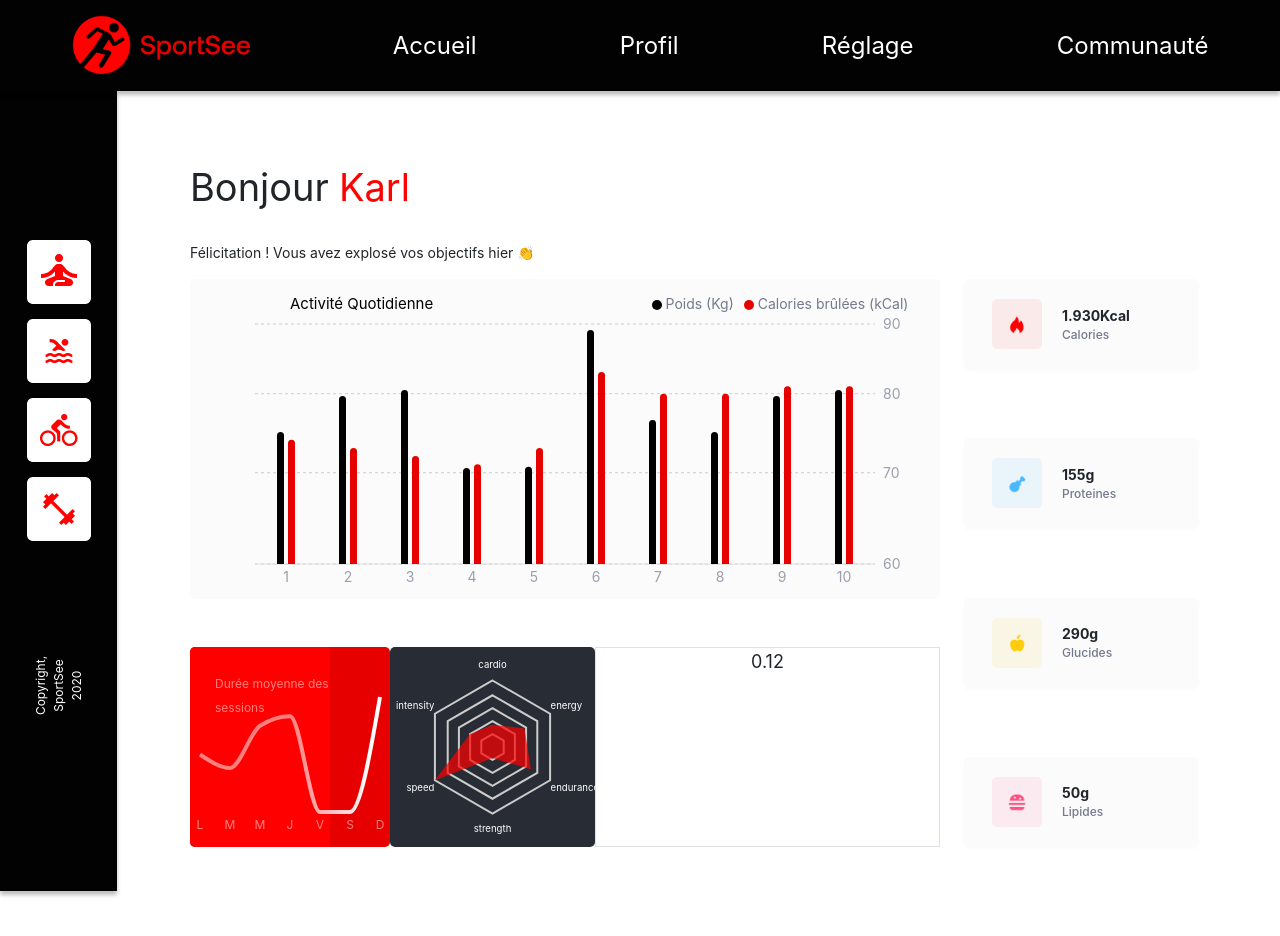
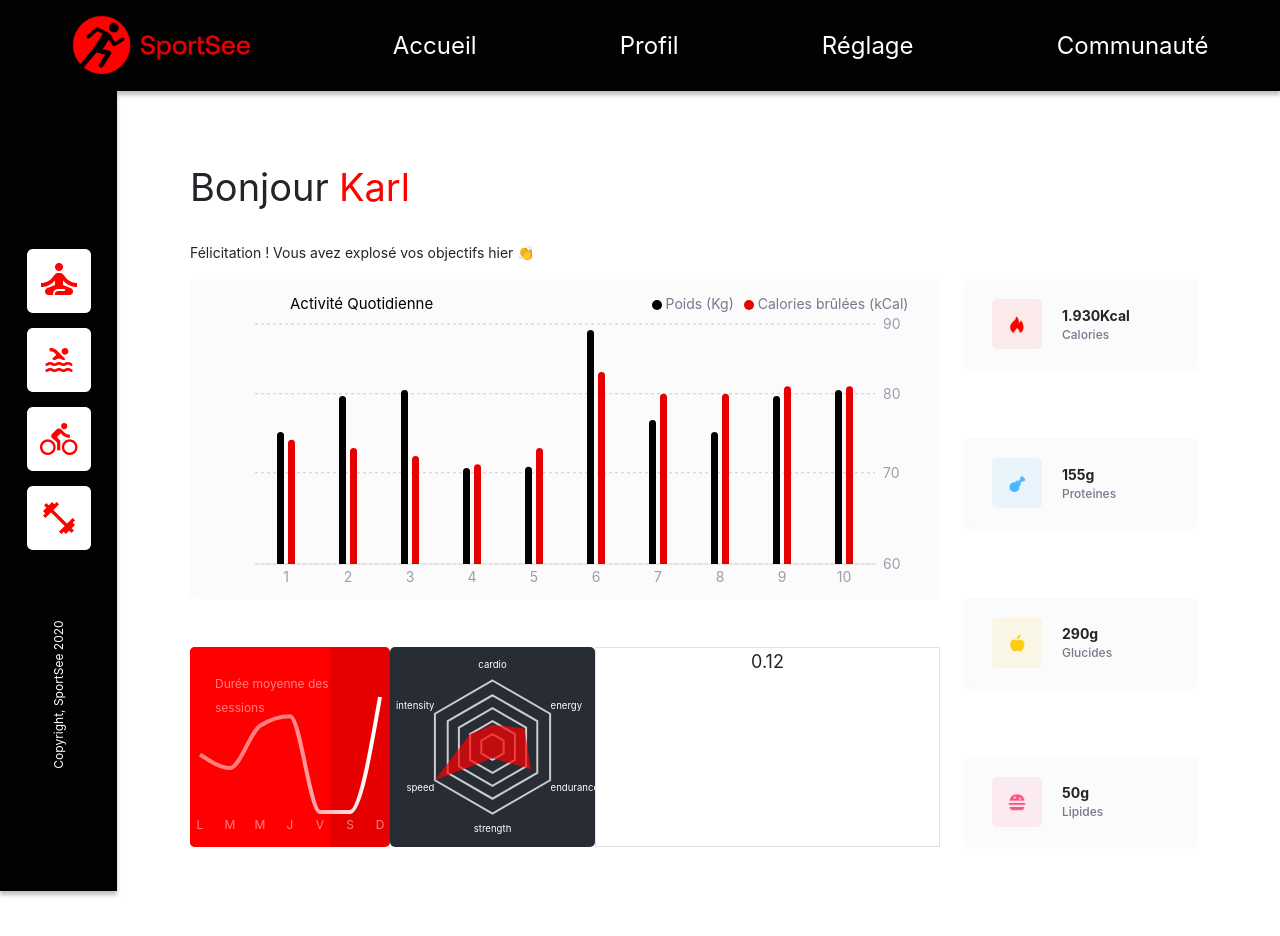
Before and after one commit to Janouy/P12_Jeanne_Boutry_Sport_See, a React (Create React App) app: page / in a window 1280 px wide. Shown: the top 936 px of the page. Built offline with nearby package versions, Linux system fonts and the light colour scheme.

Commit message:
Display modification verticalBar

```diff
--- a/src/components/VerticalBar/style.module.css
+++ b/src/components/VerticalBar/style.module.css
@@ -34,6 +34,6 @@
 	color: #ffff;
 	transform: rotate(-90deg);
 	font-size: 12px;
-	width: 138px;
+	width: 350px;
 	padding-left: 159px;
 }
```
